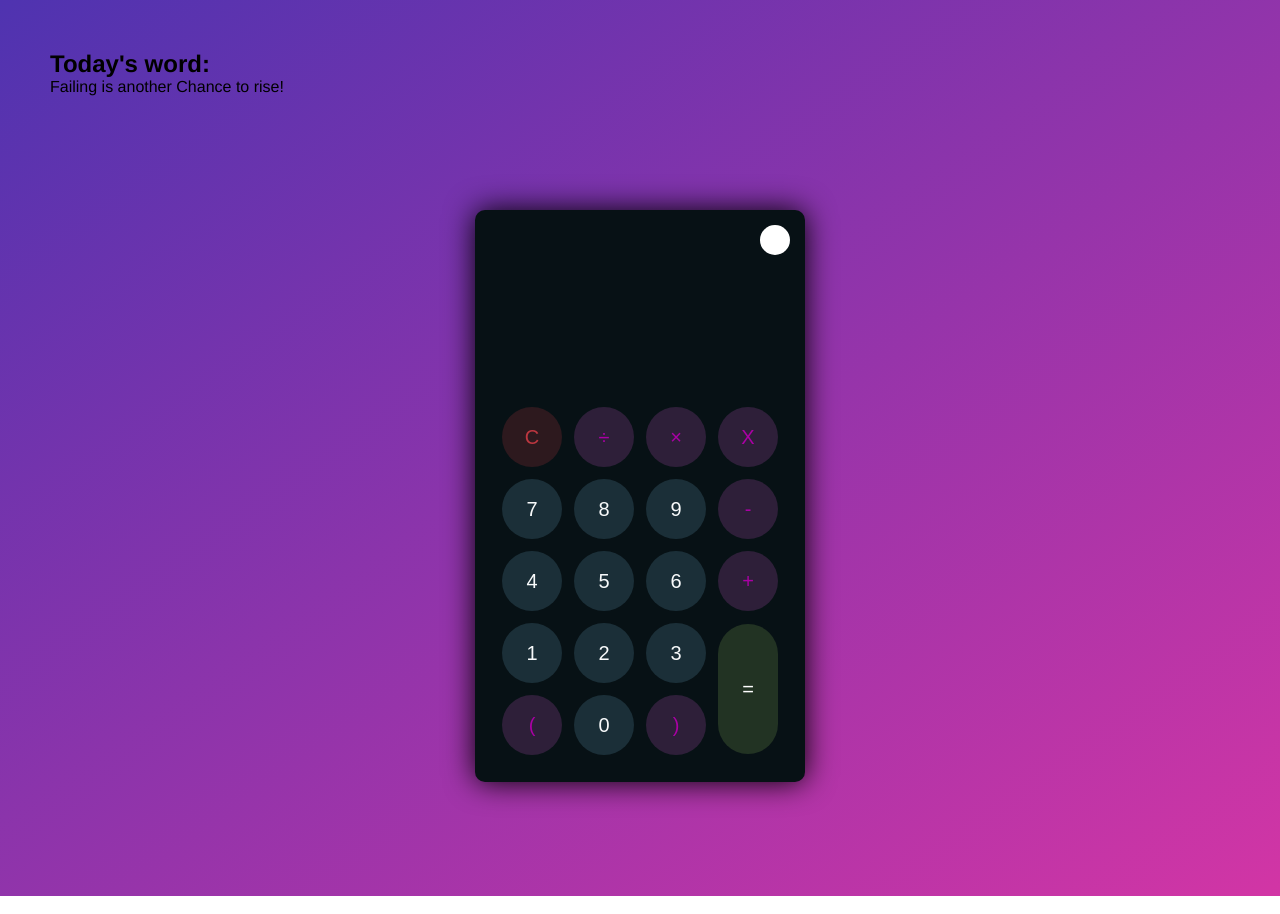
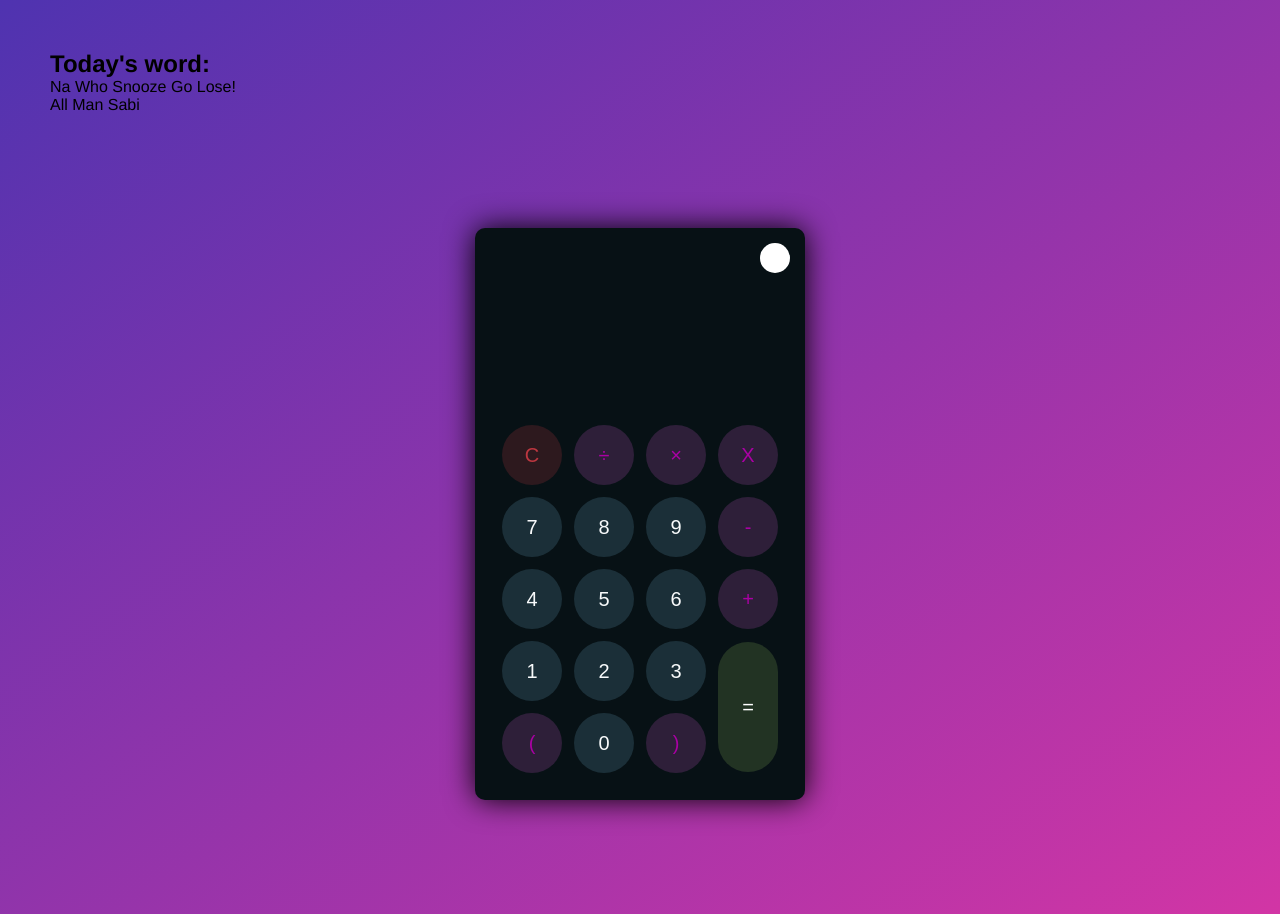
Before and after one commit to dynastykenton/science, a plain HTML site: page index.html in a window 1280 px wide. Drawn offline with Linux system fonts and the light colour scheme.

Commit message:
Update index.html

```diff
--- a/index.html
+++ b/index.html
@@ -10,7 +10,7 @@
   <body>
     <div id="words">
       <h2 class="word1">Today's word:</h2>
-      <p class="word2">Failing is another Chance to rise!</p>
+      <p class="word2">Na Who Snooze Go Lose! <br> All Man Sabi</p>
     </div>
 
     <div class="container">
```
